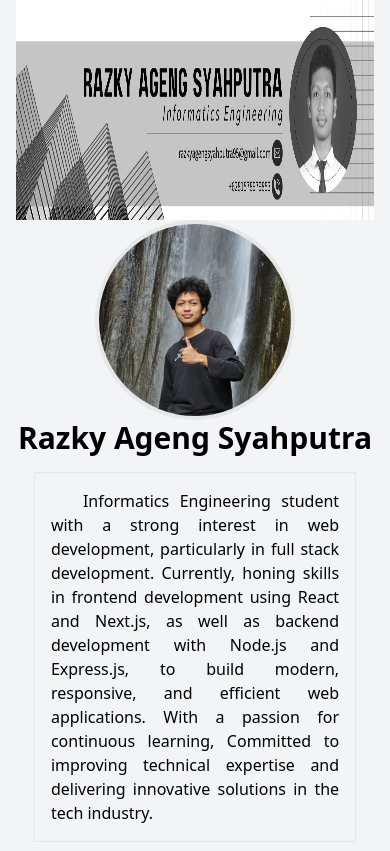
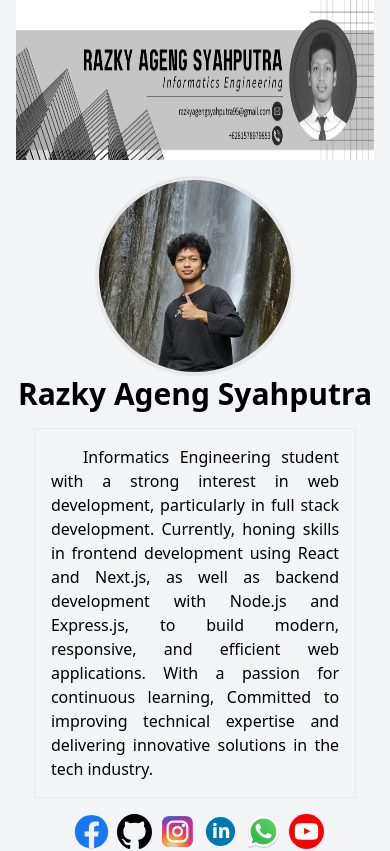
Before and after one commit to yuusha25/Personal-Website, a React (Vite) app in the folder personal-web/: page / in a window 390 px wide. Shown: the top 851 px of the page. Built offline with nearby package versions, Linux system fonts and the light colour scheme.

Commit message:
ubah ukuran background header untuk mobile

```diff
--- a/personal-web/src/components/header.jsx
+++ b/personal-web/src/components/header.jsx
@@ -8,7 +8,7 @@ function Header() {
                 <img
                     src={backgroundHead}
                     alt="imagenya"
-                    className="h-[220px] w-full mx-auto"
+                    className="h-[160px] md:h-[220px] w-full mx-auto"
                 />
 
                 {/* Gambar profil berbentuk lingkaran */}
@@ -16,7 +16,7 @@ function Header() {
                 <img
                     src={profil}
                     alt=""
-                    className="border-4 md:ml-20 lg:ml-28 md:mt-24 lg:mt-24 relative md:absolute lg:absolute w-[200px] md:w-[260px] lg:w-[270px] rounded-full mx-auto"
+                    className="mt-4 border-4 md:ml-20 lg:ml-28 md:mt-24 relative md:absolute lg:absolute w-[200px] md:w-[260px] lg:w-[270px] rounded-full mx-auto"
                     />
                 {/* Gambar latar belakang */}
             </div>
```
